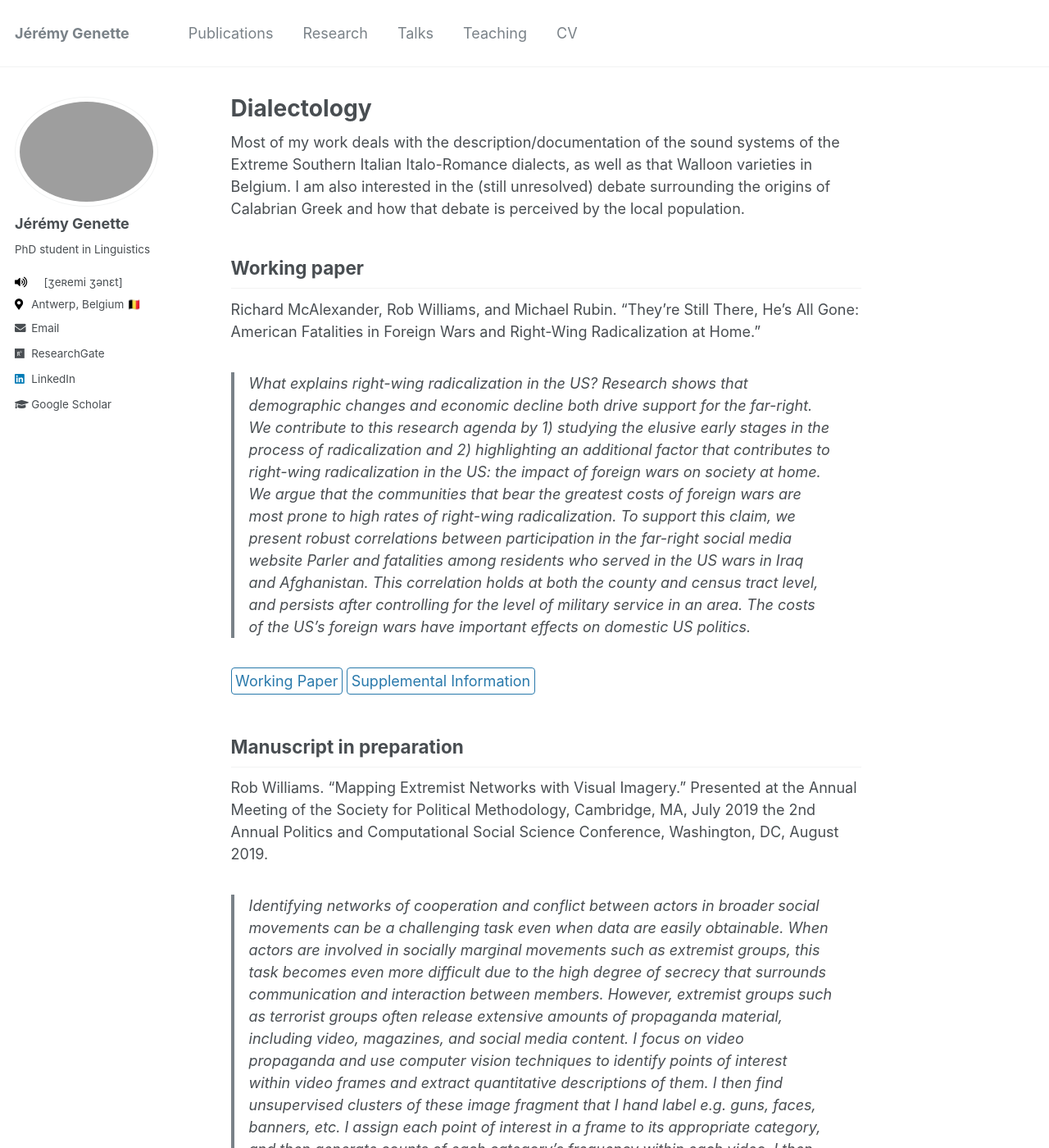
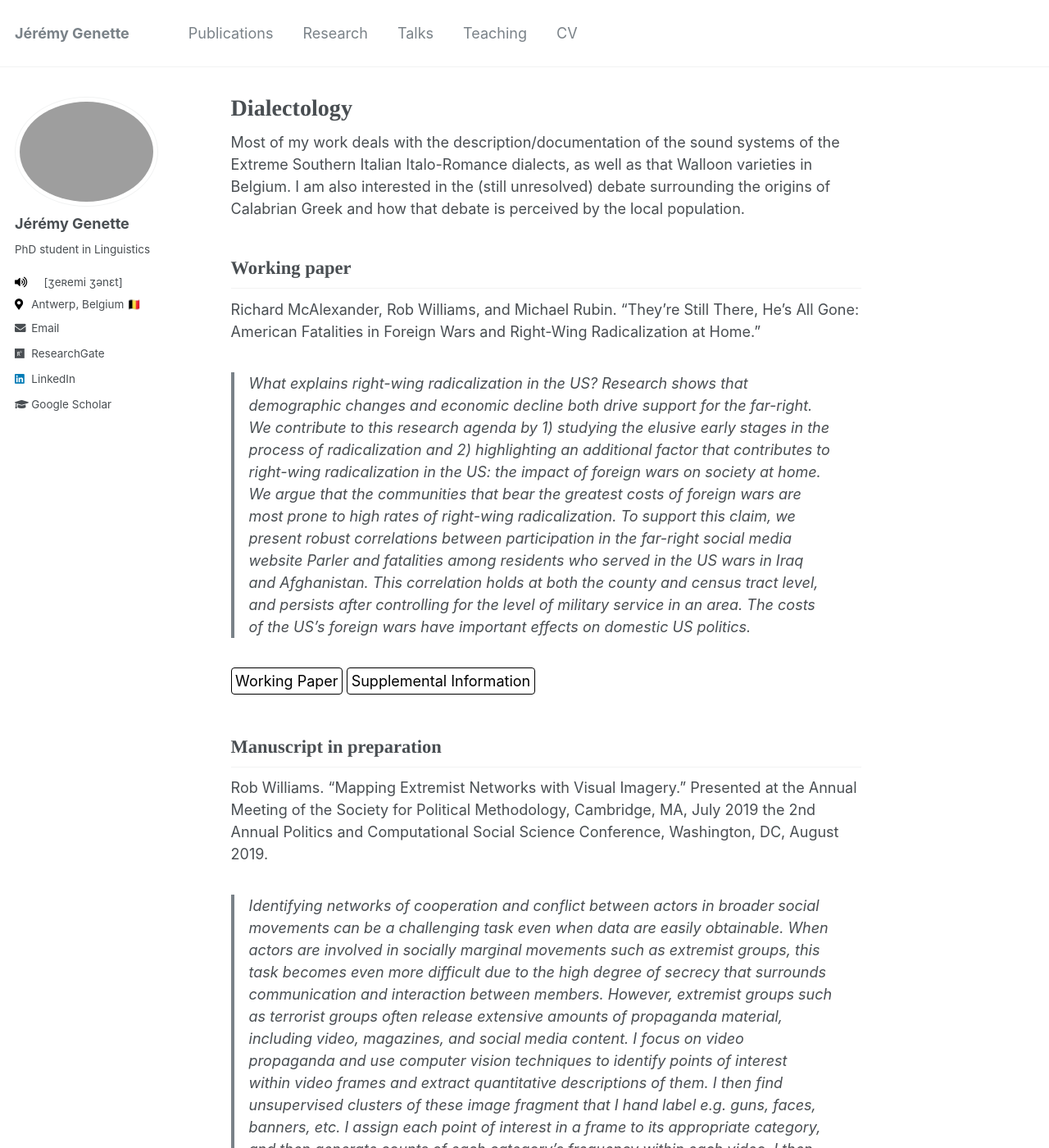
Before and after one commit to jgenette/jgenette.github.io, a Jekyll site: the page built from _research/dialectology.md, in a window 1280 px wide and 1400 px high. Shown: the whole window at 82% size. Built offline with Jekyll 4.4.1, drawn with Linux system fonts in a browser that asks for light colours.

Commit message:
Update _variables.scss

```diff
--- a/_sass/_variables.scss
+++ b/_sass/_variables.scss
@@ -29,7 +29,7 @@
 $garamond                   : Garamond, serif;
 
 $global-font-family         : $sans-serif;
-$header-font-family         : $sans-serif;
+$header-font-family         : $times;
 $caption-font-family        : $serif;
 
 /* type scale */
@@ -65,11 +65,12 @@
 $success-color              : #62c462;
 $warning-color              : #f89406;
 $danger-color               : #ee5f5b;
-$info-color                 : #2979ab;
+$info-color                 : #000000;
 
 /* brands */
 $behance-color              : #1769FF;
 $dribbble-color             : #ea4c89;
+$researchgate-color         : #00CCBB;
 $facebook-color             : #3b5998;
 $flickr-color               : #ff0084;
 $foursquare-color           : #0072b1;
```
